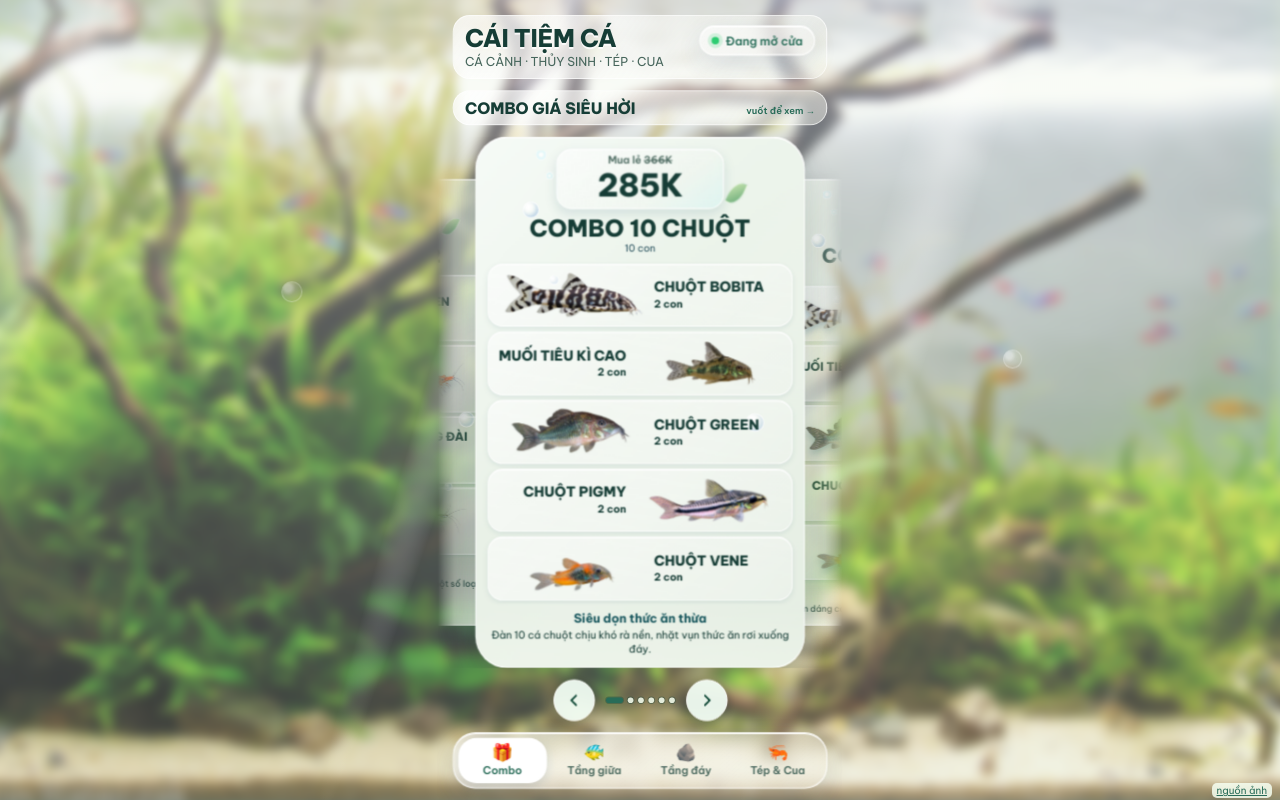
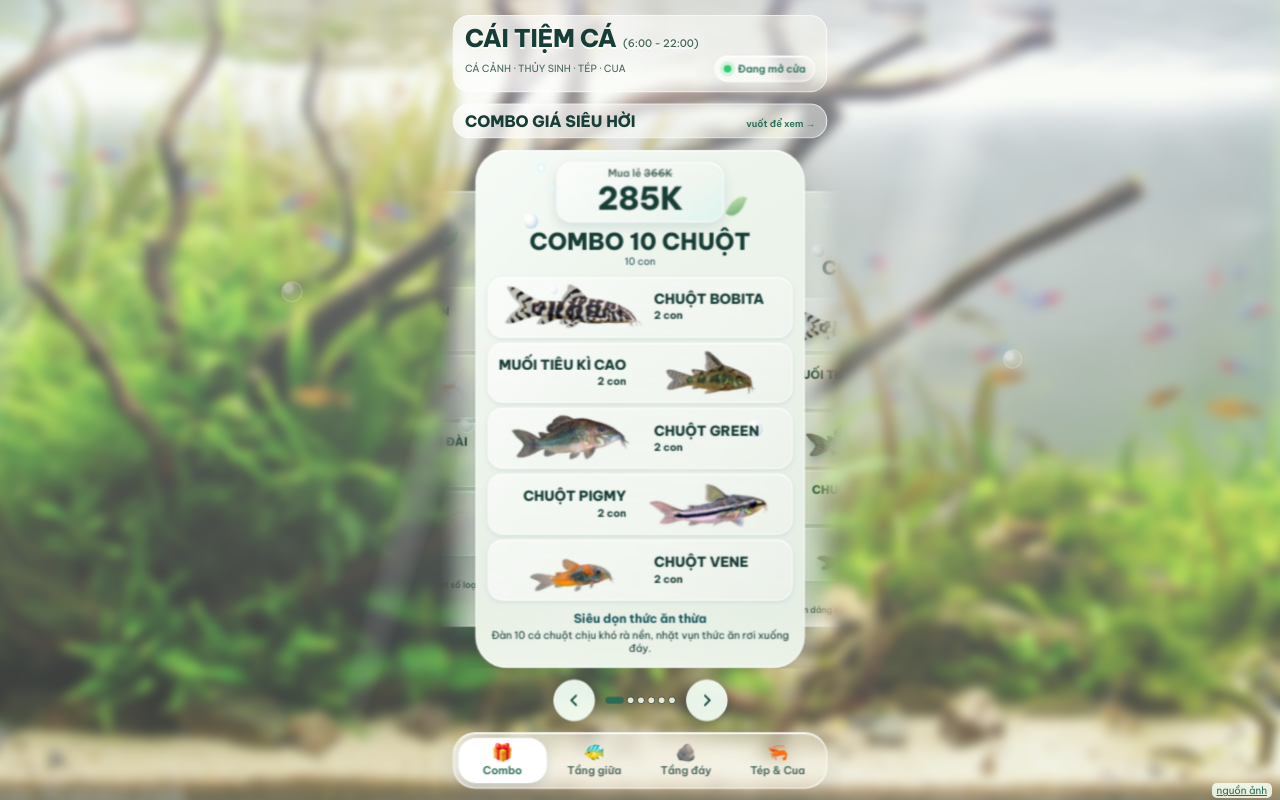
Before and after one commit to huutoi100-stack/cai-tiem-ca, a plain HTML site: page index.html in a window 1280 px wide. Drawn offline with Linux system fonts and the light colour scheme.

Commit message:
Add Vietnam-time opening hours and live status; smooth carousel edge fade

```diff
--- a/index.html
+++ b/index.html
@@ -50,12 +50,17 @@ button{font:inherit;color:inherit}
 .hand{font-family:'Be Vietnam Pro',system-ui,sans-serif;color:var(--deep)}
 
 /* đầu trang */
-.top{display:flex;justify-content:space-between;align-items:flex-start;gap:10px}
+.top{display:grid;grid-template-columns:1fr auto;align-items:center;gap:5px 10px}
+.top>div:first-child{display:contents}
+.brand{grid-column:1/-1;display:flex;align-items:baseline;gap:7px}
+.hours{font:500 11px/1.2 'Be Vietnam Pro',system-ui,sans-serif;letter-spacing:0;white-space:nowrap;color:var(--ink2)}
 .brand{font-family:'Be Vietnam Pro',system-ui,sans-serif;font-weight:800;font-size:clamp(22px,6.5cqw,30px);line-height:1.05;margin:0;letter-spacing:-.3px;text-shadow:0 2px 0 rgba(255,255,255,.8)}
-.sub{margin:3px 0 0;font-size:13px;color:var(--ink2)}
+.sub{margin:0;font-size:10.5px;color:var(--ink2);white-space:nowrap}
 .image-credit{position:fixed;right:8px;bottom:2px;z-index:2;border:0;border-radius:5px;background:#f6fff1d9;padding:1px 5px;color:var(--deep);text-decoration:underline;cursor:pointer;font-size:10px}
-.pill{display:inline-flex;align-items:center;gap:7px;padding:7px 12px;border-radius:999px;font-size:12.5px;font-weight:600;color:var(--deep);white-space:nowrap}
+.pill{display:inline-flex;align-items:center;gap:7px;padding:6px 9px;border-radius:999px;font-size:11px;font-weight:600;color:var(--deep);white-space:nowrap}
 .pill i{width:8px;height:8px;border-radius:50%;background:#2ecc71;box-shadow:0 0 0 4px rgba(46,204,113,.18)}
+.pill[data-state="closing"] i{background:#ef9b21;box-shadow:0 0 0 4px #ef9b212b}
+.pill[data-state="closed"] i{background:#e34e51;box-shadow:0 0 0 4px #e34e512b}
 .sec-row{display:flex;justify-content:space-between;align-items:baseline;margin-top:2px}
 .sec-row h2{white-space:nowrap;font-family:'Be Vietnam Pro',system-ui,sans-serif;font-weight:800;font-size:clamp(14px,4.2cqw,18px);margin:0}
 .sec-row .hand{white-space:nowrap;font-size:10px;font-weight:600}
@@ -244,8 +249,8 @@ html,body{overflow:hidden;touch-action:pan-y;-webkit-text-size-adjust:100%;text-
   background:none;box-shadow:none;container-type:inline-size;
   transform:translate(-50%,-50%) scale(var(--menu-scale,1));transform-origin:center}
 .deck{min-height:0;margin-inline:-16px;
-  -webkit-mask-image:linear-gradient(to right,transparent,#0006 8px,#000c 18px,#000 36px,#000 calc(100% - 36px),#000c calc(100% - 18px),#0006 calc(100% - 8px),transparent);
-  mask-image:linear-gradient(to right,transparent,#0006 8px,#000c 18px,#000 36px,#000 calc(100% - 36px),#000c calc(100% - 18px),#0006 calc(100% - 8px),transparent)}
+  --edge-fade:linear-gradient(to right,transparent,#0000000a 4px,#00000029 10px,#00000059 16px,#00000099 23px,#000000d1 30px,#000 36px,#000 calc(100% - 36px),#000000d1 calc(100% - 30px),#00000099 calc(100% - 23px),#00000059 calc(100% - 16px),#00000029 calc(100% - 10px),#0000000a calc(100% - 4px),transparent);
+  -webkit-mask-image:var(--edge-fade);mask-image:var(--edge-fade)}
 .deck .card,.deck.is-combo .card{left:40px;width:calc(100% - 80px)}
 .app button{touch-action:manipulation}
 @media (prefers-reduced-motion:reduce){*,*::before,*::after{animation:none!important;transition:none!important}}
@@ -262,10 +267,10 @@ html,body{overflow:hidden;touch-action:pan-y;-webkit-text-size-adjust:100%;text-
 <main class="app">
   <header class="top">
     <div>
-      <h1 class="brand">CÁI TIỆM CÁ</h1>
+      <h1 class="brand">CÁI TIỆM CÁ <small class="hours">(6:00 - 22:00)</small></h1>
       <p class="sub">CÁ CẢNH · THỦY SINH · TÉP · CUA</p>
     </div>
-    <div class="pill glass"><i></i>Đang mở cửa</div>
+    <div class="pill glass" id="shopStatus" role="status"><i aria-hidden="true"></i><span></span></div>
   </header>
 
   <div class="sec-row"><h2 id="secTitle"></h2><span class="hand">vuốt để xem →</span></div>
@@ -894,6 +899,25 @@ document.getElementById("creditBtn").onclick=()=>document.getElementById("credit
 show("combo");
 fitMenu();
 
+const shopClock=new Intl.DateTimeFormat("en-GB",{timeZone:"Asia/Ho_Chi_Minh",hour:"2-digit",minute:"2-digit",hourCycle:"h23"});
+function shopState(date=new Date()){
+  const parts=Object.fromEntries(shopClock.formatToParts(date).map(p=>[p.type,p.value]));
+  const minutes=Number(parts.hour)*60+Number(parts.minute);
+  if(minutes<360 || minutes>=1320) return {state:"closed",label:"Đóng cửa"};
+  if(minutes>=1290) return {state:"closing",label:"Sắp đóng cửa"};
+  return {state:"open",label:"Đang mở cửa"};
+}
+let shopTimer;
+function updateShopStatus(){
+  clearTimeout(shopTimer);
+  const status=shopState(), badge=document.getElementById("shopStatus");
+  badge.dataset.state=status.state;
+  badge.querySelector("span").textContent=status.label;
+  shopTimer=setTimeout(updateShopStatus,60000-Date.now()%60000);
+}
+updateShopStatus();
+document.addEventListener("visibilitychange",updateShopStatus);
+
 /* bong bóng */
 const tank=document.querySelector(".tank");
 for(let i=0;i<5;i++){
```
